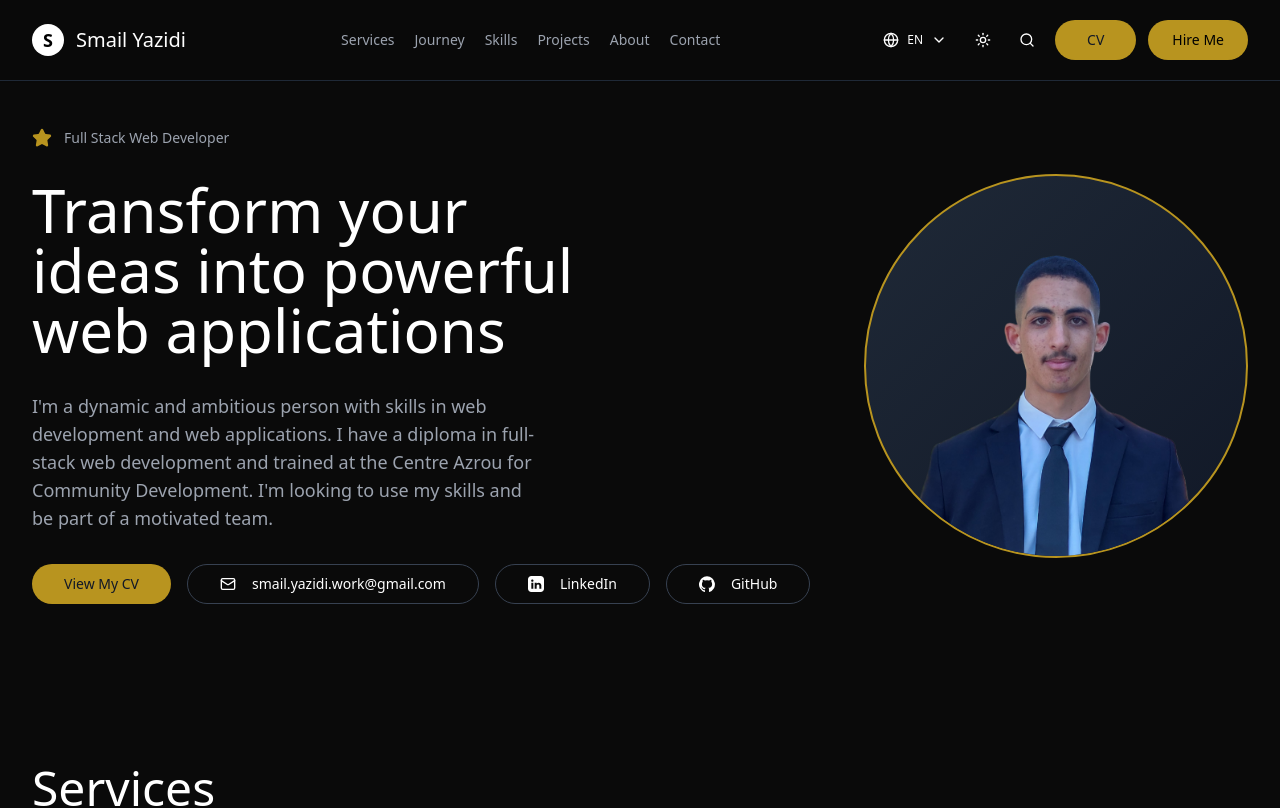
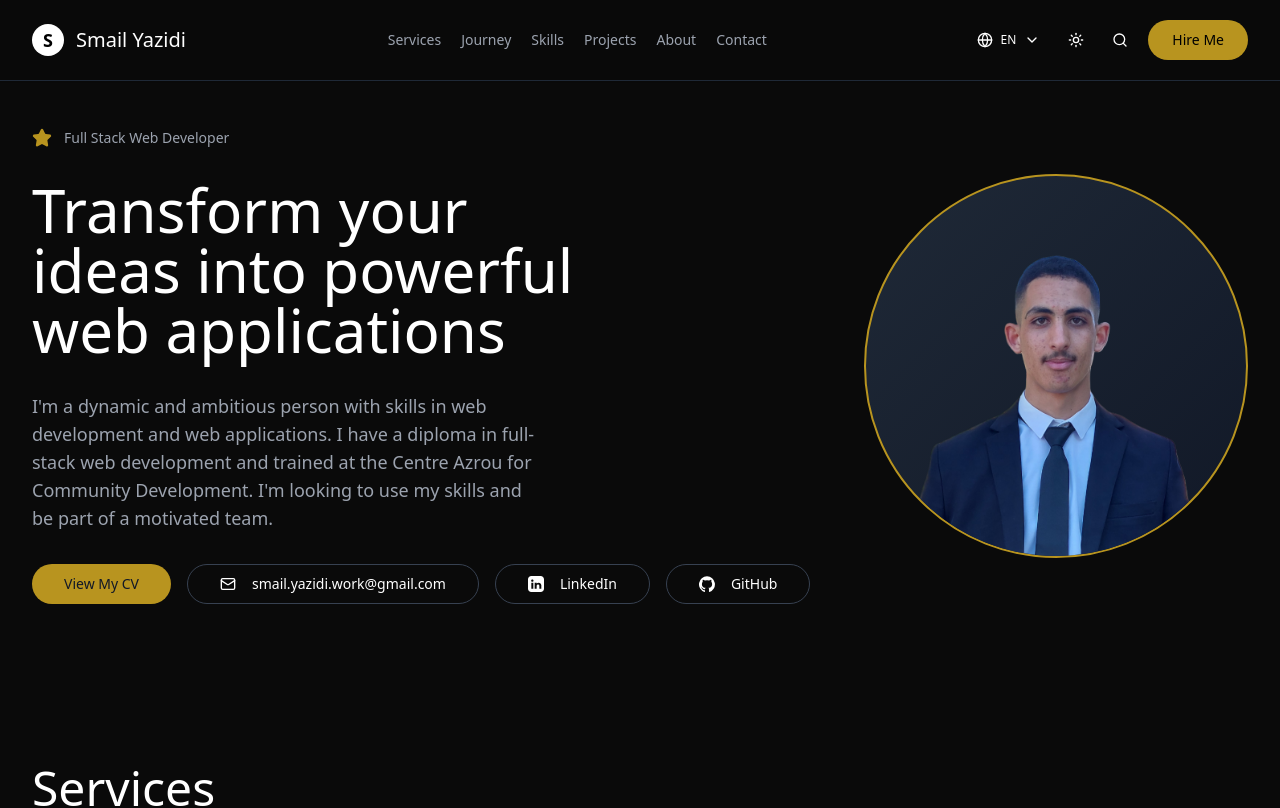
Before and after one commit to smail-yazidi/Portfolio, a Next.js app: page / in a window 1280 px wide. Shown: the top 808 px of the page. Built offline with nearby package versions, Linux system fonts and the light colour scheme.

Commit message:
Updated personal info

```diff
--- a/app/page.tsx
+++ b/app/page.tsx
@@ -745,12 +745,7 @@ export default function Portfolio() {
               >
                 {isSearchOpen ? <X className="w-5 h-5" /> : <Search className="w-5 h-5" />}
               </Button>
-<Button
-  className="bg-[rgb(var(--portfolio-gold))] hover:bg-[rgb(var(--portfolio-gold-hover))] text-gray-900 font-medium px-8 py-3 rounded-full"
-  onClick={() => window.location.href = "/cv"}
->
-  CV
-</Button>
+
 
               {/* Hire Me */}
               <Button
```
